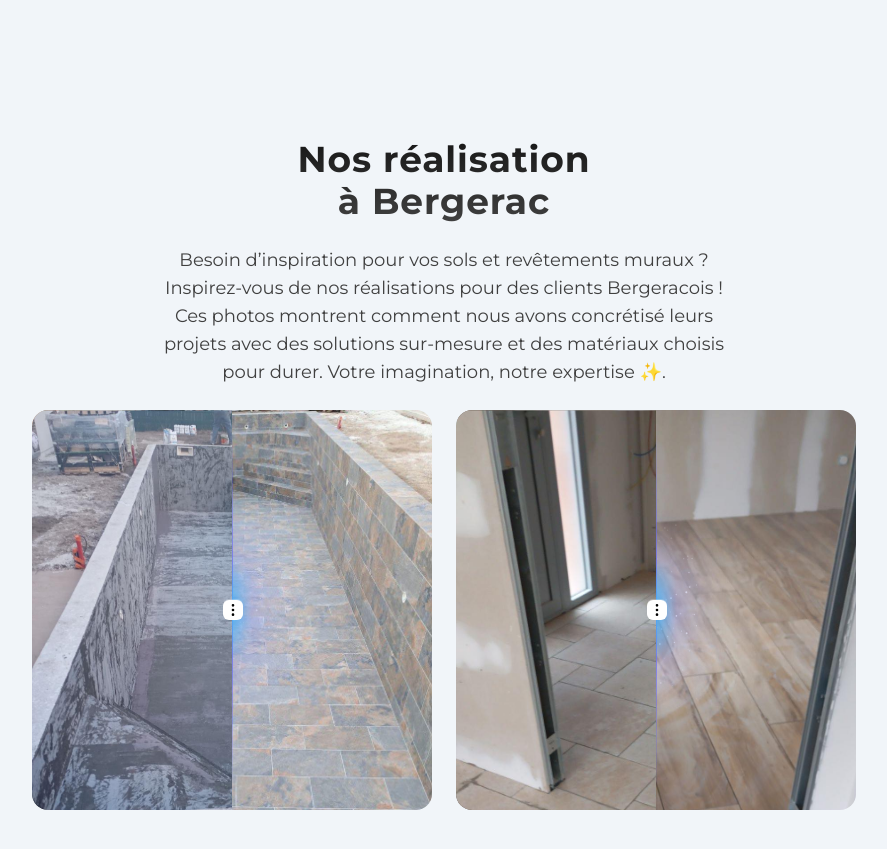
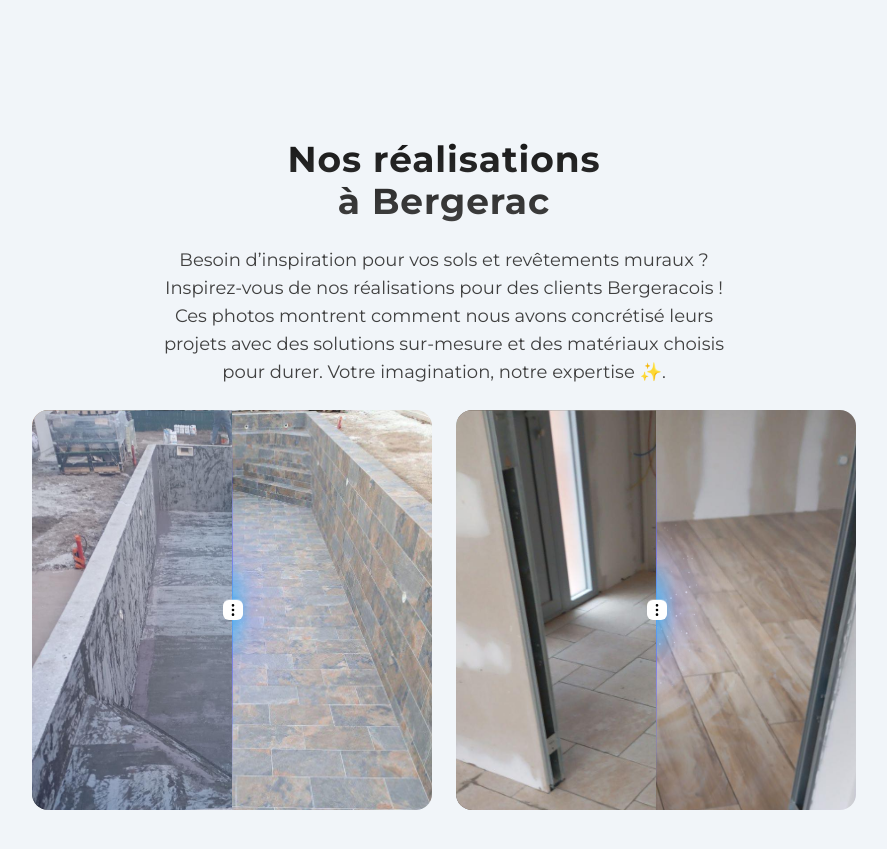
Before and after one commit to mscarrelage24/mscarrelage24, a Next.js app: page /carrelage-bergerac in a window 1280 px wide. Shown: the part 3120-3969 px from the top of the page, without its empty margins (196-1083 px from the left). Built offline with nearby package versions, Linux system fonts and the light colour scheme.

Commit message:
fixing spelling

```diff
--- a/components/carrelage-bergerac/Sites.tsx
+++ b/components/carrelage-bergerac/Sites.tsx
@@ -5,7 +5,7 @@ const Sites = () => {
     <section className="container section flex-col-center gap-16">
       <div className="flex-col-center max-w-xl gap-6">
         <h2 className="sub-title">
-          Nos réalisation
+          Nos réalisations
           <br className="hidden md:block" /> à Bergerac
         </h2>
         <p className="description">
```
